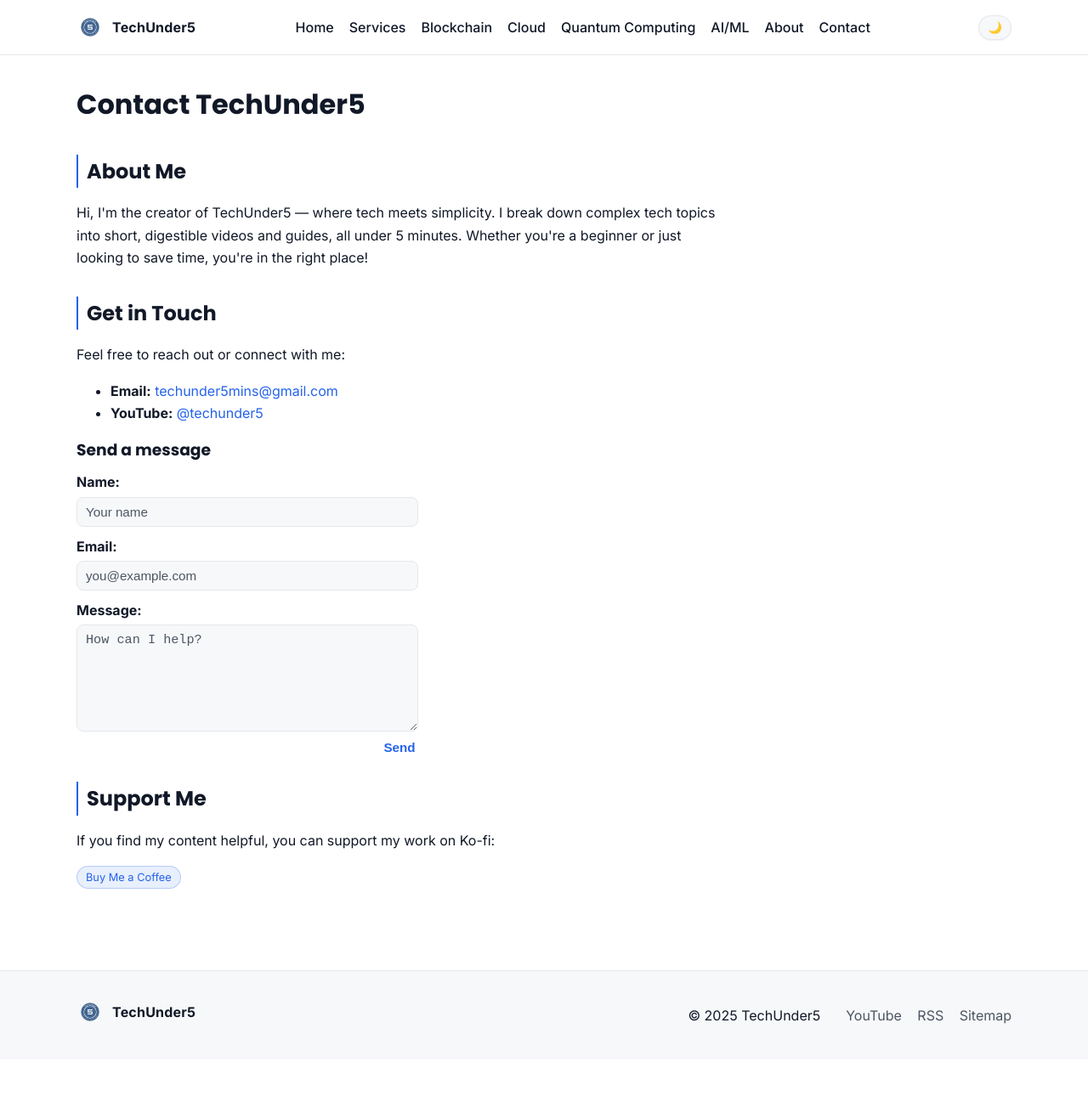
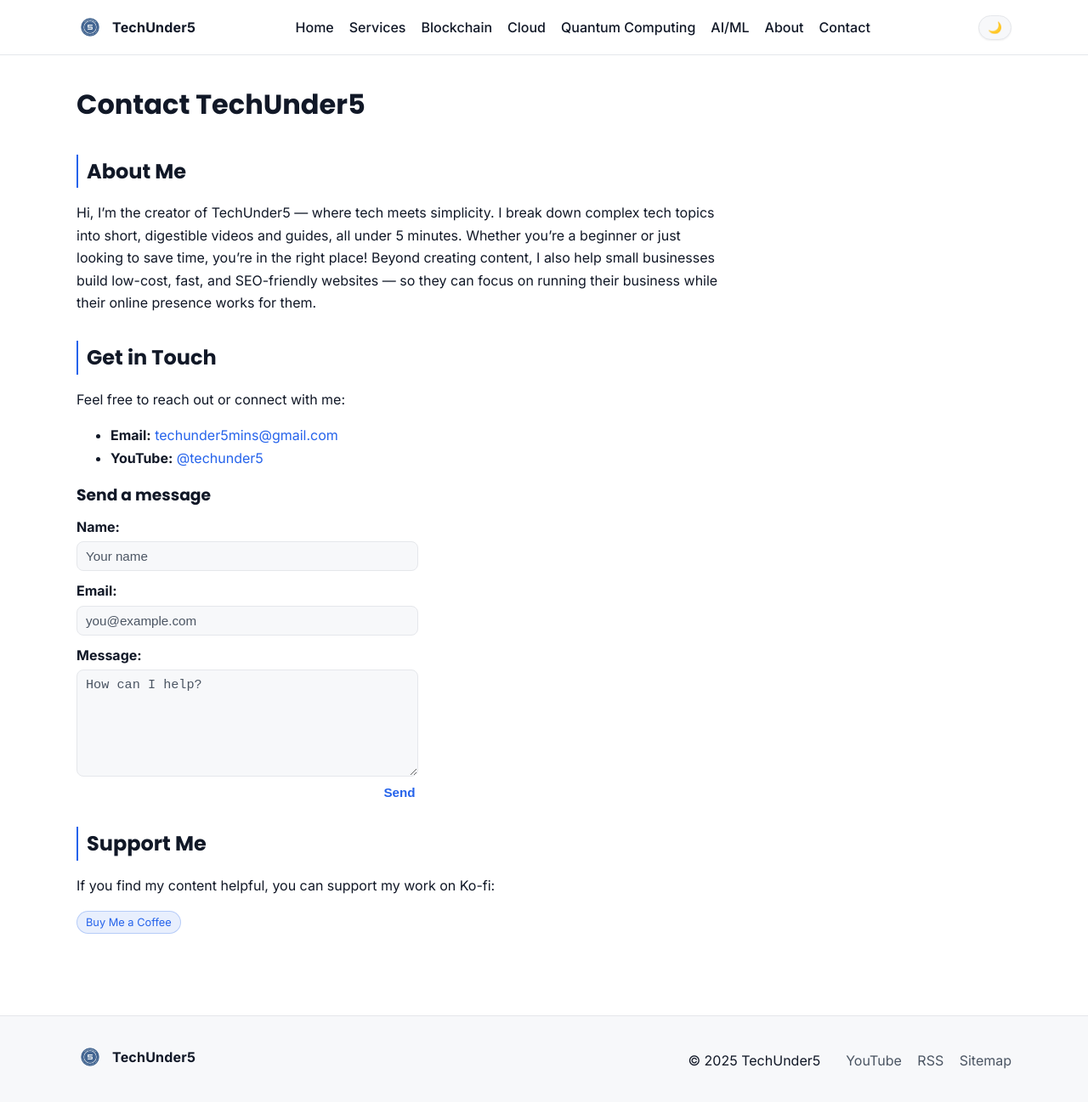
Before and after one commit to techunderfive/techunderfive, a Jekyll site: the page built from contact/contact.html, in a window 1280 px wide and 1300 px high. Shown: the top 1297 px of the window at 85% size. Built offline with Jekyll 4.4.1, drawn with Linux system fonts in a browser that asks for light colours.

```diff
--- a/contact/contact.html
+++ b/contact/contact.html
@@ -9,9 +9,12 @@
 
   <h2>About Me</h2>
   <p>
-    Hi, I'm the creator of TechUnder5 — where tech meets simplicity. I break down complex tech topics into short,
-    digestible videos and guides, all under 5 minutes. Whether you're a beginner or just looking to save time,
-    you're in the right place!
+    Hi, I’m the creator of TechUnder5 — where tech meets simplicity.
+    I break down complex tech topics into short, digestible videos and guides, all under 5 minutes.
+    Whether you’re a beginner or just looking to save time, you’re in the right place!
+
+    Beyond creating content, I also help small businesses build low-cost, fast, and SEO-friendly websites —
+    so they can focus on running their business while their online presence works for them.
   </p>
 
   <h2>Get in Touch</h2>
```
Also changed, not shown: assets/images/banner2.png.
